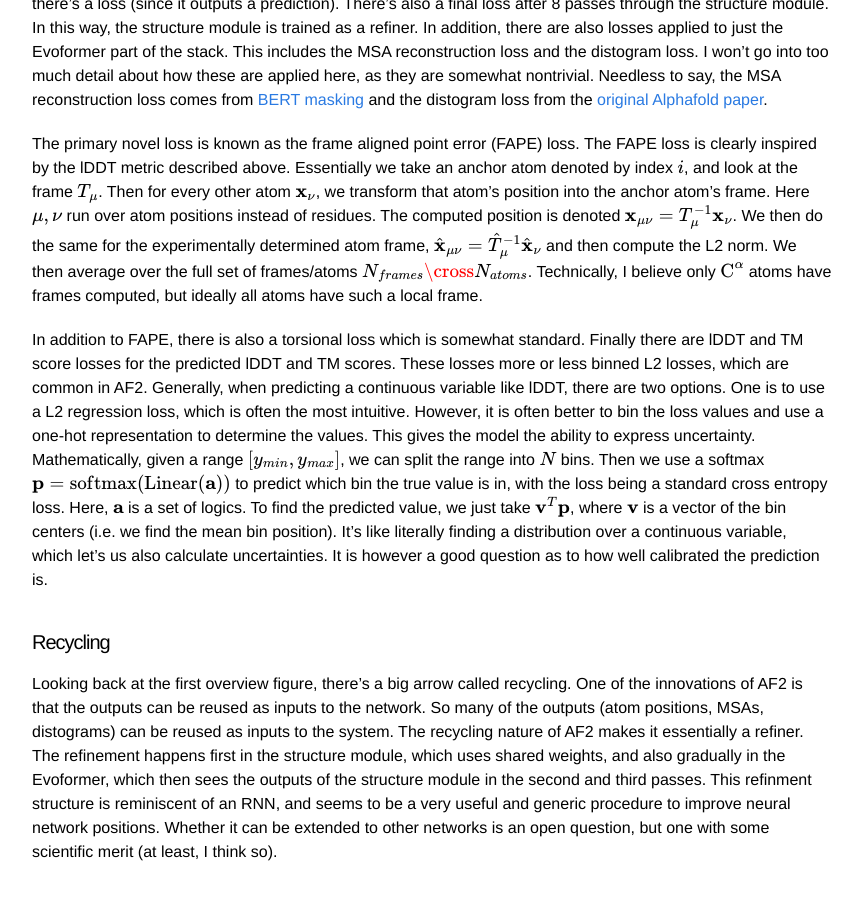
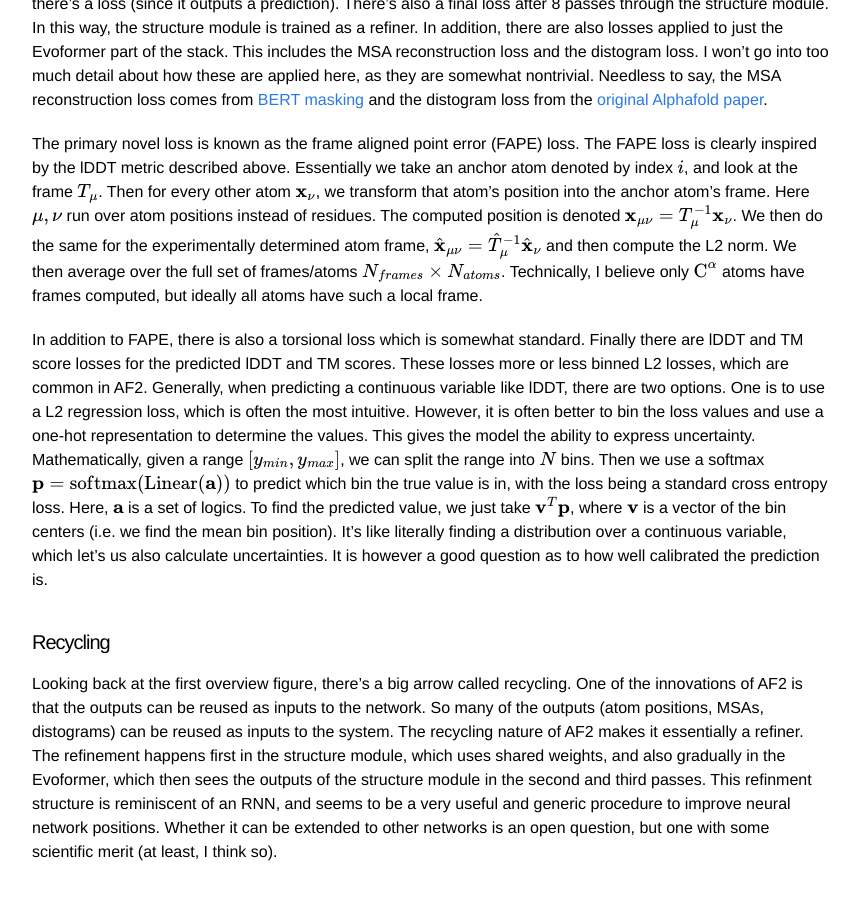
Before and after one commit to mohashei/mohashei.github.io, a Jekyll site: the page built from _posts/2021-12-23-alphafold-2-overview.markdown, in a window 1280 px wide and 900 px high, scrolled down 4871 px. Shown: the whole window, without its empty margins (208-1070 px from the left). Built offline with Jekyll 4.4.1, drawn with Linux system fonts in a browser that asks for light colours; formulas are drawn with MathJax 3.

Commit message:
Moved cross to times

```diff
--- a/_posts/2021-12-23-alphafold-2-overview.markdown
+++ b/_posts/2021-12-23-alphafold-2-overview.markdown
@@ -91,7 +91,7 @@ Unlike metrics, which are not differentiable (well, RMSD is), we need differenti
 
 Part of the reason for so many losses is that the output of the network includes both the frames \\(T\_i\\) and the sidechain torsion angles \\(\chi\\). In addition, the loss is applied repeatedly. For each pass of the structure module, there's a loss (since it outputs a prediction). There's also a final loss after 8 passes through the structure module. In this way, the structure module is trained as a refiner. In addition, there are also losses applied to just the Evoformer part of the stack. This includes the MSA reconstruction loss and the distogram loss. I won't go into too much detail about how these are applied here, as they are somewhat nontrivial. Needless to say, the MSA reconstruction loss comes from [BERT masking](https://d2l.ai/chapter_natural-language-processing-pretraining/bert.html#masked-language-modeling) and the distogram loss from the [original Alphafold paper](https://www.nature.com/articles/s41586-019-1923-7).
 
-The primary novel loss is known as the frame aligned point error (FAPE) loss. The FAPE loss is clearly inspired by the lDDT metric described above. Essentially we take an anchor atom denoted by index \\(i\\), and look at the frame \\(T\_\mu\\). Then for every other atom \\(\mathbf{x}\_{\nu}\\), we transform that atom's position into the anchor atom's frame. Here \\(\mu, \nu\\) run over atom positions instead of residues. The computed position is denoted \\(\mathbf{x}\_{\mu\nu} = T\_{\mu}^{-1}\mathbf{x}\_{\nu}\\). We then do the same for the experimentally determined atom frame, \\(\hat{\mathbf{x}}\_{\mu\nu} = \hat{T}\_{\mu}^{-1}\hat{\mathbf{x}}\_{\nu}\\) and then compute the L2 norm. We then average over the full set of frames/atoms \\(N_{frames} \cross N_{atoms}\\). Technically, I believe only \\(\text{C}^\alpha\\) atoms have frames computed, but ideally all atoms have such a local frame.
+The primary novel loss is known as the frame aligned point error (FAPE) loss. The FAPE loss is clearly inspired by the lDDT metric described above. Essentially we take an anchor atom denoted by index \\(i\\), and look at the frame \\(T\_\mu\\). Then for every other atom \\(\mathbf{x}\_{\nu}\\), we transform that atom's position into the anchor atom's frame. Here \\(\mu, \nu\\) run over atom positions instead of residues. The computed position is denoted \\(\mathbf{x}\_{\mu\nu} = T\_{\mu}^{-1}\mathbf{x}\_{\nu}\\). We then do the same for the experimentally determined atom frame, \\(\hat{\mathbf{x}}\_{\mu\nu} = \hat{T}\_{\mu}^{-1}\hat{\mathbf{x}}\_{\nu}\\) and then compute the L2 norm. We then average over the full set of frames/atoms \\(N_{frames} \times N_{atoms}\\). Technically, I believe only \\(\text{C}^\alpha\\) atoms have frames computed, but ideally all atoms have such a local frame.
 
 In addition to FAPE, there is also a torsional loss which is somewhat standard. Finally there are lDDT and TM score losses for the predicted lDDT and TM scores. These losses more or less binned L2 losses, which are common in AF2. Generally, when predicting a continuous variable like lDDT, there are two options. One is to use a L2 regression loss, which is often the most intuitive. However, it is often better to bin the loss values and use a one-hot representation to determine the values. This gives the model the ability to express uncertainty. Mathematically, given a range \\(\[y_{min}, y_{max}\]\\), we can split the range into \\(N\\) bins. Then we use a softmax \\(\mathbf{p} = \text{softmax}(\text{Linear}(\mathbf{a}))\\) to predict which bin the true value is in, with the loss being a standard cross entropy loss. Here, \\(\mathbf{a}\\) is a set of logics. To find the predicted value, we just take \\(\mathbf{v}^T\mathbf{p}\\), where \\(\mathbf{v}\\) is a vector of the bin centers (i.e. we find the mean bin position). It's like literally finding a distribution over a continuous variable, which let's us also calculate uncertainties. It is however a good question as to how well calibrated the prediction is.
 
```
